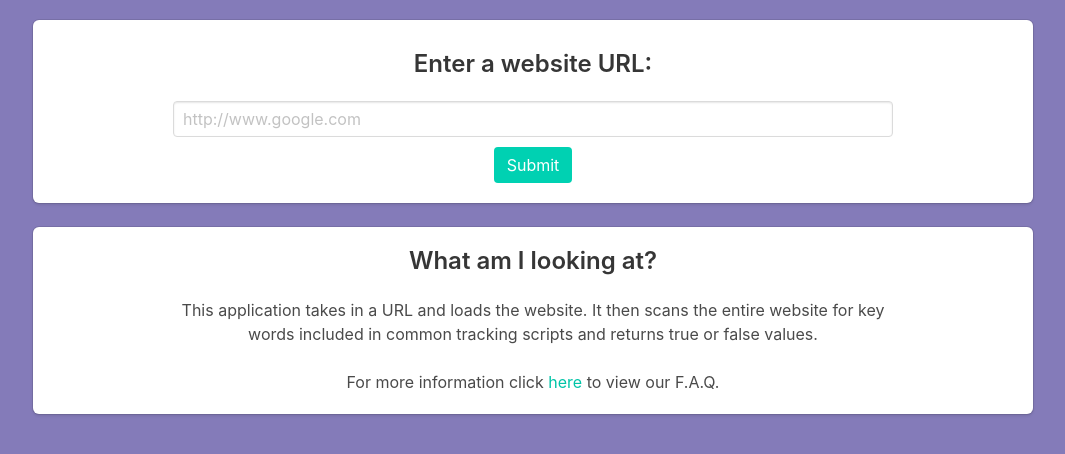
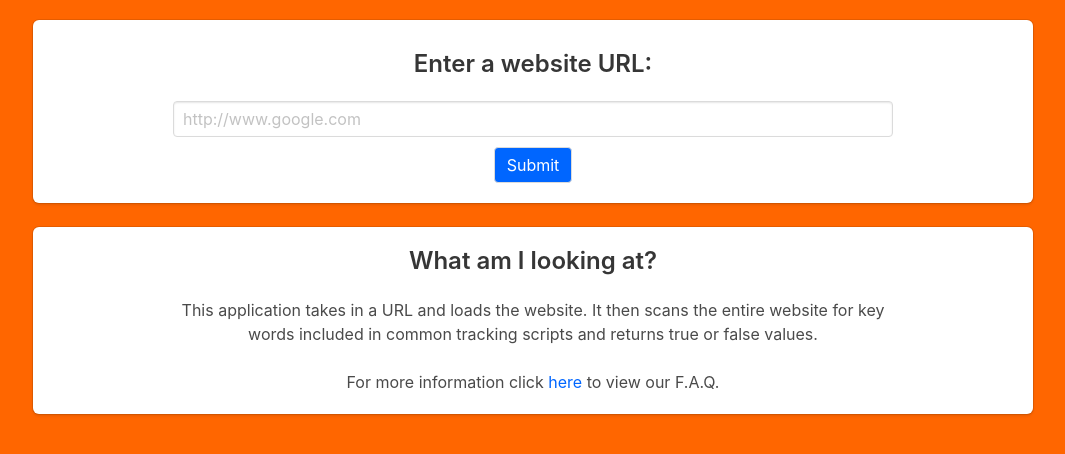
Before and after one commit to tonyjsouthern/Scraper-BE, a website: page public/index.html in a window 1280 px wide. Shown: the whole page, without its empty margins (107-1172 px from the left). Drawn offline with nearby package versions, Linux system fonts and the light colour scheme; files that its build step writes are made by us from their sources.

Commit message:
Changed color scheme

```diff
--- a/public/index.html
+++ b/public/index.html
@@ -34,7 +34,7 @@
         <p class="title title-margin is-4"> Enter a website URL:</p>
         <input class="input" placeholder="http://www.google.com">
         <p></p>
-        <button class="button submit is-primary">Submit</button>
+        <button class="button submit">Submit</button>
       </form>
     </div>
   </div>
--- a/public/styles.css
+++ b/public/styles.css
@@ -9,14 +9,14 @@
 }
 
 html {
-    background-color: #847bb9 !important;
+    background-color: #ff6600 !important;
     height: 100%;
 }
 
 
 
 body {
-  background-color: #847bb9;
+  background-color: #ff6600;
   height: 100%;
   font-family: 'Helvetica Neue', Helvetica, Arial, sans-serif;
   color: #333;
@@ -47,6 +47,11 @@ body {
   margin-bottom: 2px !important;
 }
 
+.button.submit {
+  background-color: #0066ff !important;
+  color: white;
+}
+
 .cont {
   margin: 20px auto;
   width: 1000px;
@@ -71,7 +76,7 @@ margin-top: 10px;
 
 
 .faq {
-  color: #00c4a7;
+  color: #0066ff;
   cursor: pointer;
 }
 
@@ -137,5 +142,5 @@ p.title.is-5 {
 }
 
 header.modal-card-head {
-  background-color: #00d1b2 !important;
+  background-color: #0066ff !important;
 }
```
